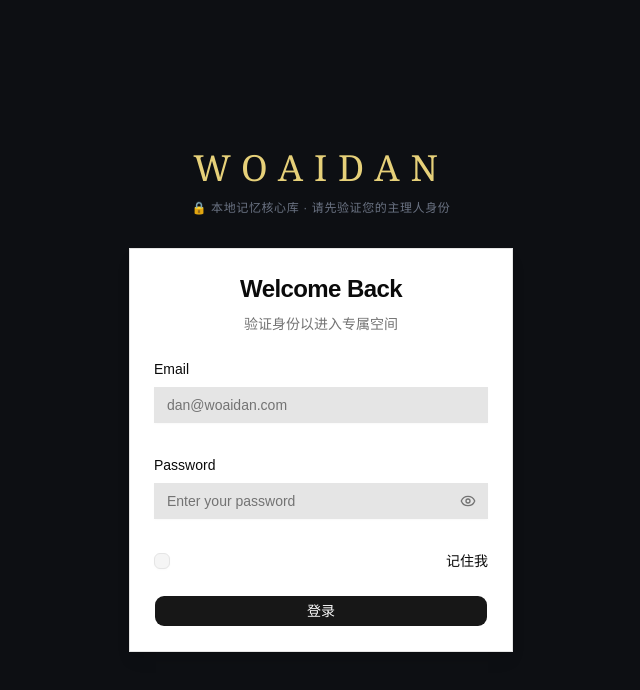
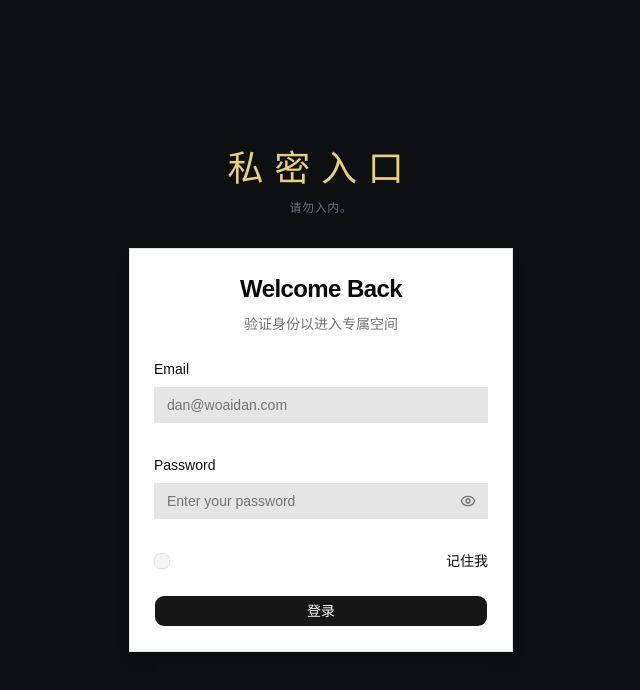
Before and after one commit to dystate/my-astro-site, an Astro site: page /woaidan in a window 1280 px wide. Shown: the whole page, without its empty margins (319-959 px from the left). Built offline with nearby package versions, Linux system fonts and the light colour scheme; Astro itself is replaced by a stand-in of ours.

Commit message:
Update woaidan.astro

```diff
--- a/src/pages/woaidan.astro
+++ b/src/pages/woaidan.astro
@@ -366,8 +366,8 @@ const shelves = [booksData];
   ) : (
     <div class="min-h-screen flex flex-col items-center justify-center bg-[#0d0f13] p-4">
       <div class="mb-8 text-center">
-        <h1 class="text-4xl font-extralight tracking-[0.3em] text-amber-200/90 mb-3 font-serif">WOAIDAN</h1>
-        <p class="text-gray-500 text-xs tracking-wider">🔒 本地记忆核心库 · 请先验证您的主理人身份</p>
+        <h1 class="text-4xl font-extralight tracking-[0.3em] text-amber-200/90 mb-3 font-serif">私密入口</h1>
+        <p class="text-gray-500 text-xs tracking-wider">请勿入内。
       </div>
       <div class="w-full max-w-sm"><SignInBlock client:only="react" /></div>
     </div>
```
